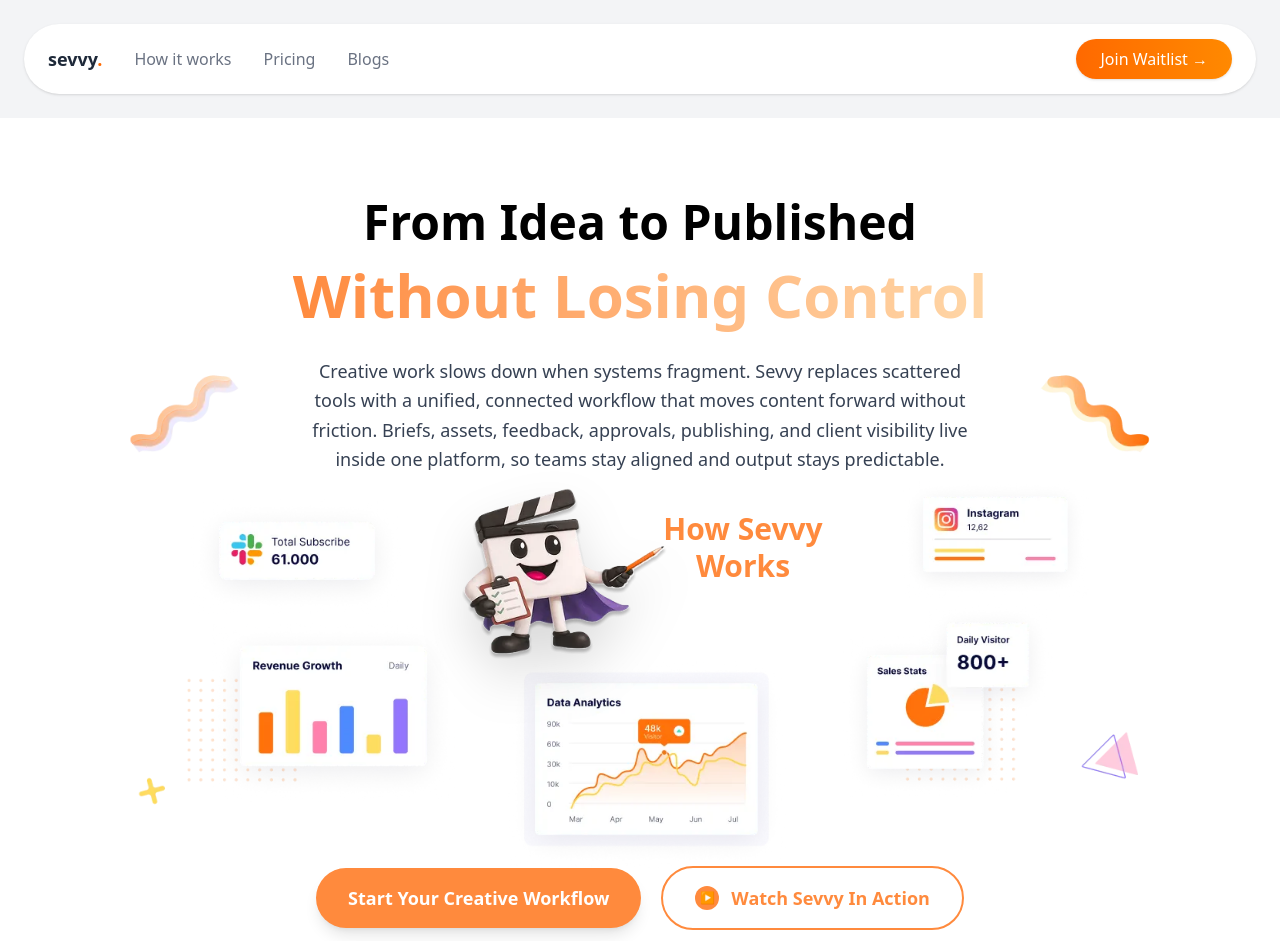
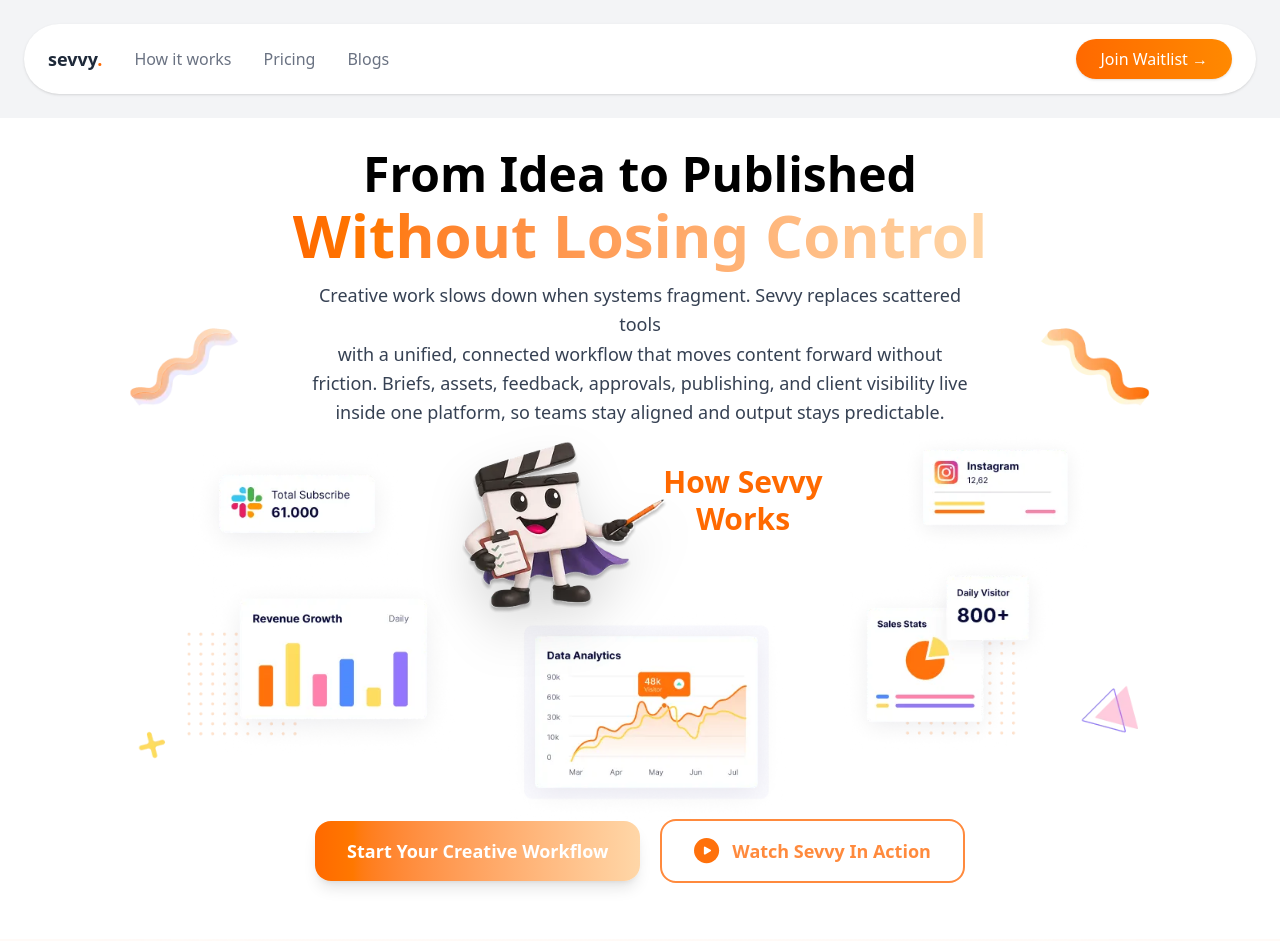
Before and after one commit to alihussnain1122/Sevvy, a React (Vite) app: page /how-it-works in a window 1280 px wide. Shown: the top 941 px of the page. Built offline with nearby package versions, Linux system fonts and the light colour scheme; the HTML template or start-up script is replaced by a standard one; a web font is replaced by a local one.

Commit message:
How it works hero

```diff
--- a/index.html
+++ b/index.html
@@ -6,6 +6,7 @@
     <link href="https://fonts.googleapis.com/css?family=Tangerine" rel="stylesheet">
     <link href="https://fonts.googleapis.com/css2?family=Instrument+Serif:ital@0;1&display=swap" rel="stylesheet">
     <link href="https://fonts.googleapis.com/css2?family=Italianno&display=swap" rel="stylesheet">
+    <link href="https://fonts.googleapis.com/css2?family=Poppins:wght@300;400;500;600;700&display=swap" rel="stylesheet">
     <meta name="viewport" content="width=device-width, initial-scale=1.0" />
     <title>sevvy</title>
   </head>
--- a/src/components/Works/Hero.jsx
+++ b/src/components/Works/Hero.jsx
@@ -2,21 +2,21 @@ import React from 'react';
 
 export default function Hero() {
   return (
-    <section className="w-full py-20 px-6 relative overflow-hidden">
+    <section className="w-full py-8 px-6 mb-6 relative overflow-hidden">
       {/* Container */}
       <div className="max-w-7xl mx-auto">
 
         {/* --- Top Text Content --- */}
         <div className="text-center mb-12 relative z-10">
-          <h2 className="text-4xl md:text-5xl font-bold text-black mb-3">
+          <h2 className="text-4xl md:text-5xl font-poppins font-bold text-black">
             From Idea to Published
           </h2>
-            <h2 className="text-3xl md:text-5xl lg:text-6xl font-extrabold mb-6 leading-tight">
-              <span className="bg-gradient-to-r from-[#FF8A3D] to-orange-200 bg-clip-text text-transparent">Without Losing Control</span>
-            </h2>
-          <p className="text-gray-700 text-base md:text-lg leading-relaxed max-w-2xl mx-auto">
+          <h2 className="text-3xl md:text-5xl lg:text-6xl font-poppins font-bold mb-2 leading-tight">
+            <span className="bg-gradient-to-r from-orange-500 to-orange-200 bg-clip-text text-transparent">Without Losing Control</span>
+          </h2>
+          <p className="font-poppins text-gray-700 text-base md:text-lg leading-relaxed max-w-2xl mx-auto">
             Creative work slows down when systems fragment. Sevvy replaces scattered tools
-            with a unified, connected workflow that moves content forward without friction. Briefs,
+            <br /> with a unified, connected workflow that moves content forward without friction. Briefs,
             assets, feedback, approvals, publishing, and client visibility live inside one platform,
             so teams stay aligned and output stays predictable.
           </p>
@@ -24,7 +24,7 @@ export default function Hero() {
 
 
         {/* --- All 3 layers stacked together --- */}
-        <div className="absolute bottom-48 relative flex justify-center items-center mx-auto mt-0 mb-8 max-w-5xl z-5" style={{minHeight: '520px'}}>
+        <div className="absolute bottom-48 relative flex justify-center items-center mx-auto mt-0 mb-8 max-w-5xl z-5" style={{ minHeight: '520px' }}>
 
           {/* Layer 1 (outermost): Elements.webp — subscribe, instagram, revenue, sales, wavy lines etc */}
           <img
@@ -47,7 +47,7 @@ export default function Hero() {
               alt="Sevvy Character"
               className="w-[220px] h-auto drop-shadow-2xl"
             />
-            <h3 className="text-3xl font-extrabold mt-[30px] -ml-[38px] text-[#FF8A3D] leading-tight text-center">
+            <h3 className="text-3xl font-bold mt-[30px] -ml-[38px] text-orange-500 font-poppins leading-tight text-center">
               How Sevvy<br />Works
             </h3>
           </div>
@@ -55,12 +55,16 @@ export default function Hero() {
 
         {/* --- Bottom Buttons --- */}
         <div className="flex flex-col sm:flex-row justify-center items-center gap-5 -mt-52 relative z-40">
-          <button className="bg-[#FF8A3D] hover:bg-[#FF7A2D] text-white font-semibold px-8 py-4 rounded-full shadow-lg hover:shadow-xl transition-all duration-300 text-base md:text-lg">
+          <button className="bg-gradient-to-r from-orange-500 to-orange-200 hover:bg-[#FF7A2D] text-white font-semibold px-8 py-4 rounded-2xl shadow-lg hover:shadow-xl transition-all duration-300 text-base md:text-lg">
             Start Your Creative Workflow
           </button>
 
-          <button className="border-2 border-[#FF8A3D] text-[#FF8A3D] bg-white hover:bg-orange-50 font-semibold px-8 py-4 rounded-full flex items-center gap-3 text-base md:text-lg transition-all duration-300">
-            <span className="w-6 h-6 rounded-full bg-[#FF8A3D] flex items-center justify-center text-white text-xs">▶</span>
+          <button className="border-2 border-[#FF8A3D] text-[#FF8A3D] bg-white  font-semibold px-8 py-4 rounded-2xl flex items-center gap-3 text-base md:text-lg transition-all duration-300">
+            <svg width="26" height="26" viewBox="0 0 26 26" fill="none" xmlns="http://www.w3.org/2000/svg">
+              <circle cx="12.565" cy="12.565" r="12.565" fill="#FF710B" />
+              <path d="M16.6069 11.7877C17.2052 12.1331 17.2052 12.9967 16.6069 13.3422L11.2219 16.4512C10.6235 16.7967 9.87563 16.3649 9.87563 15.674L9.87563 9.4559C9.87563 8.76501 10.6235 8.33319 11.2219 8.67864L16.6069 11.7877Z" fill="white" />
+            </svg>
+
             Watch Sevvy In Action
           </button>
         </div>
--- a/src/index.css
+++ b/src/index.css
@@ -90,3 +90,6 @@
 .font-Instrument {
   font-family: 'Instrument Serif', serif, italic;
 }
+.font-poppin {
+  font-family: 'Poppins', sans-serif;
+}
```
